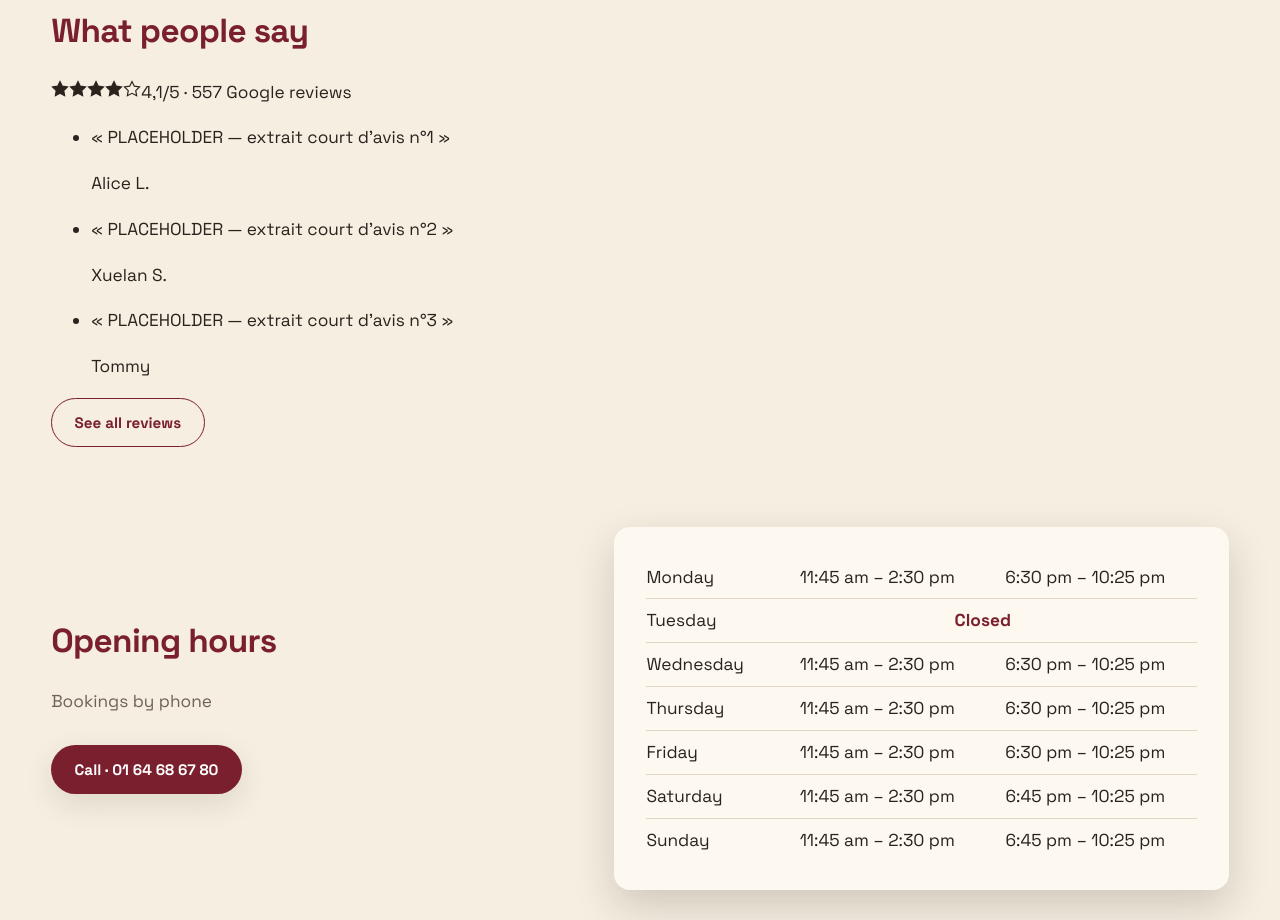
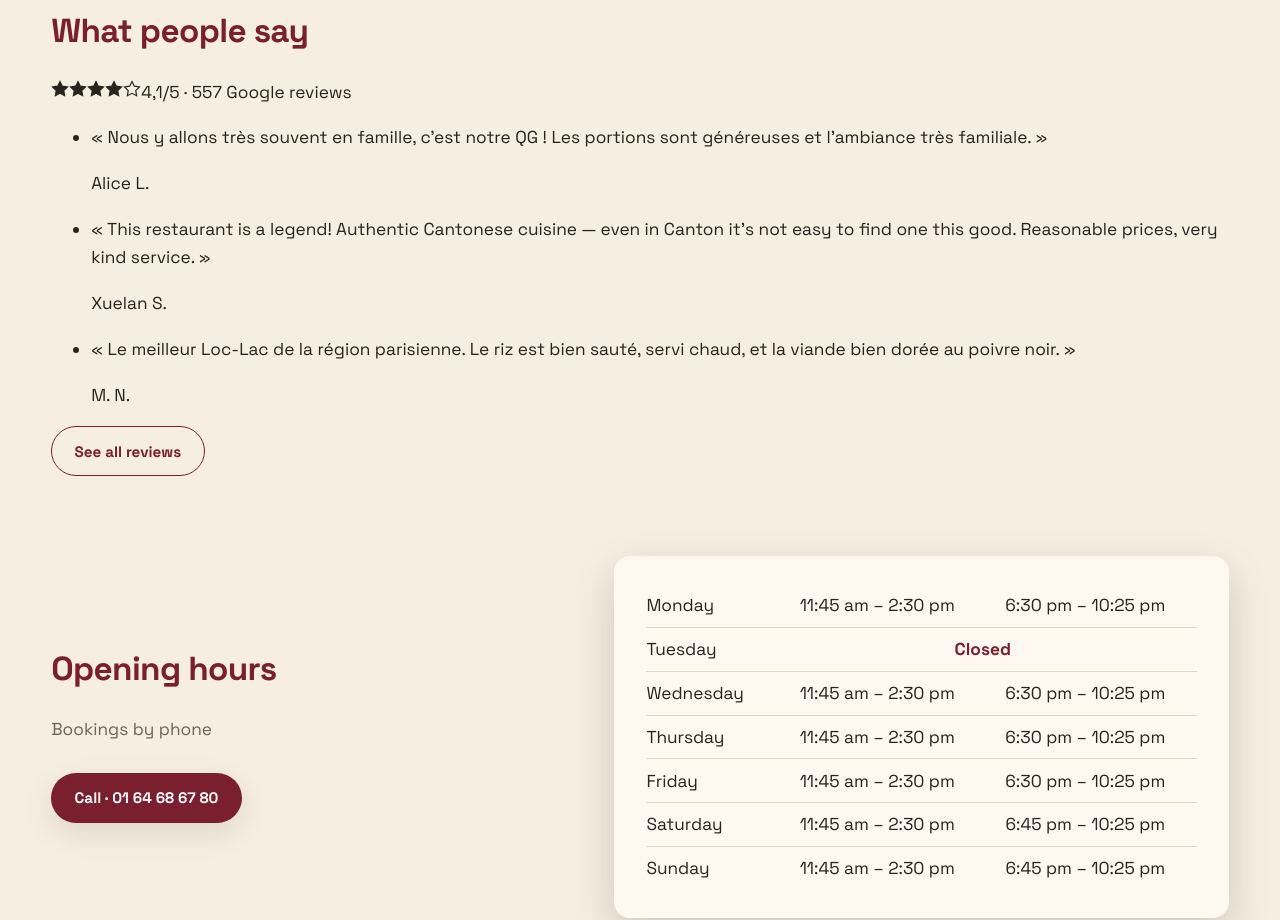
Before and after one commit to Eva-S-Cheng/dragonland-torcy, a React (Vite) app: page / in a window 1280 px wide. Shown: the part 1600-2520 px from the top of the page. Built offline with nearby package versions, Linux system fonts and the light colour scheme.

Commit message:
Adding the reviews

```diff
--- a/src/App.jsx
+++ b/src/App.jsx
@@ -32,11 +32,11 @@ const REVIEWS_META = {
   url: 'https://www.google.com/maps/search/?api=1&query=Dragonland+Bay+1+Torcy',
 }
 
-// REMPLACER par 3 extraits courts choisis dans les avis Google (avec prénom + initiale).
+// Extraits d'avis Google (fournis/validés par Eva). Le 3e attend un avis en chinois.
 const REVIEWS = [
-  { author: 'Alice L.', text: 'PLACEHOLDER — extrait court d\u2019avis n°1' },
-  { author: 'Xuelan S.', text: 'PLACEHOLDER — extrait court d\u2019avis n°2' },
-  { author: 'Tommy', text: 'PLACEHOLDER — extrait court d\u2019avis n°3' },
+  { author: 'Alice L.', text: 'Nous y allons très souvent en famille, c\u2019est notre QG ! Les portions sont généreuses et l\u2019ambiance très familiale.' },
+  { author: 'Xuelan S.', text: 'This restaurant is a legend! Authentic Cantonese cuisine \u2014 even in Canton it\u2019s not easy to find one this good. Reasonable prices, very kind service.' },
+  { author: 'M. N.', text: 'Le meilleur Loc-Lac de la région parisienne. Le riz est bien sauté, servi chaud, et la viande bien dorée au poivre noir.' },
 ]
 
 
```
